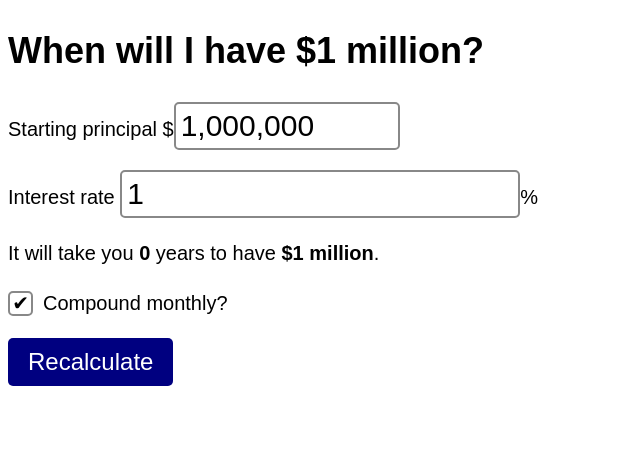
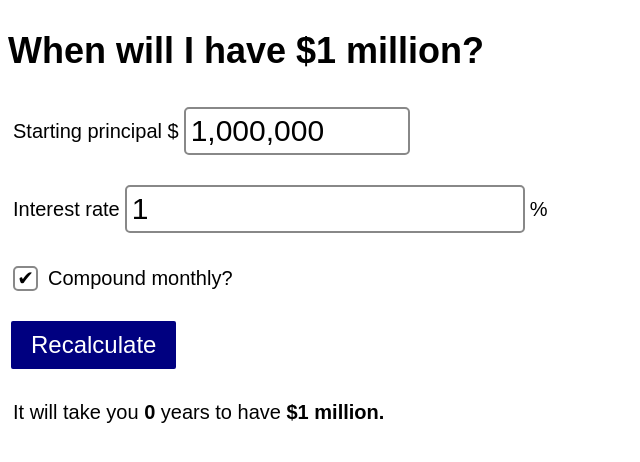
Before and after one commit to webinista/first-million, a React (Vite) app: page / in a window 1280 px wide. Shown: the top 462 px of the page, without its empty margins (0-640 px from the left). Built offline with nearby package versions, Linux system fonts and the light colour scheme.

Commit message:
Fix a bug in App and lib.js that was causing weird recalcs.

```diff
--- a/css/style.css
+++ b/css/style.css
@@ -1,6 +1,10 @@
 :root {
   box-sizing: border-box;
   font: normal 10px / 1.5 sans-serif;
+
+  --control-lightness: 25%;
+  --control-lightness-focus: 40%;
+  --background: white;
 }
 
 * {
@@ -14,6 +18,7 @@
 
 body {
   font-size: 2rem;
+  background: var(--background);
 }
 
 h1 {
@@ -21,7 +26,12 @@ h1 {
 }
 
 p {
+  align-items: center;
+  display: flex;
   position: relative;
+  border: .5rem solid var(--background);
+  border-radius: .5rem;
+  gap: .5rem;
 }
 
 input,
@@ -33,27 +43,35 @@ button,
   padding: .5rem;
 }
 
+p:focus-within {
+  outline: 2px dotted black;
+}
+
 button {
-  border: transparent;
-  background: navy;
+  border: 0.3rem var(--background) solid;
+  background: hsl(240, 100%, var(--control-lightness));
   color: white;
   font-size: 2.4rem;
   padding: 1rem 2rem;
+
+  &:focus {
+    background: hsl(240, 100%, var(--control-lightness-focus));
+    outline: 2px dotted black;
+  }
 }
 
 [type=checkbox] {
   position: absolute;
   inset-inline-start: -9999rem;
-}
 
-[type=checkbox] + label {
+  & + label {
     display: inline-grid;
     grid-template-columns: auto auto;
     align-items: center;
     gap: 1rem;
   }
 
-[type=checkbox] + label::before {
+  & + label::before {
     content: '\00a0';
     display: inline-flex;
     justify-content: center;
@@ -63,9 +81,10 @@ button {
     line-height: 1;
   }
 
-[type=checkbox]:checked + label::before {
+  &:checked + label::before {
     content: '✔︎';
     border-radius: .5rem;
+  }
 }
 
 [type=text], [type=number] {
--- a/src/App.js
+++ b/src/App.js
@@ -53,6 +53,7 @@ const App = () => {
           name="principal"
           labelText="Starting principal $"
           onChange={onChange}
+          onBlur={onChange}
           size={10}
           value={state.principal}
         />
@@ -68,14 +69,8 @@ const App = () => {
           min={0}
           value={state.rate}
           onChange={onChange}
+          onBlur={onChange}
         />%
-      </p>
-
-      <p>
-        <output
-          htmlFor="principal rate"
-          name="years"
-        >It will take you <strong>{state.years}</strong> years to have <strong>$1 million</strong></output>.
       </p>
 
       <p>
@@ -87,6 +82,14 @@ const App = () => {
         />
       </p>
       <button type="submit">Recalculate</button>
+
+       <p>
+        <output
+          htmlFor="principal rate"
+          name="years"
+        >It will take you <strong>{state.years}</strong> years to have <strong>$1 million.</strong></output>
+      </p>
+
     </form>
   )
 }
--- a/src/lib.js
+++ b/src/lib.js
@@ -68,7 +68,13 @@ export const reducer = (state, action) => {
       value = { [action.type]: !state.monthly };
       break;
     case 'recalculate':
-      value = { years: parseFloat(action.value) };
+      value = {
+        years: first_million_years(
+          numeric_to_number(state.principal),
+          to_float(state.rate),
+          state.monthly
+        )
+      };
       break;
     default:
       value = action.value;
```
Lines whose indentation alone changed are shown as unchanged.
